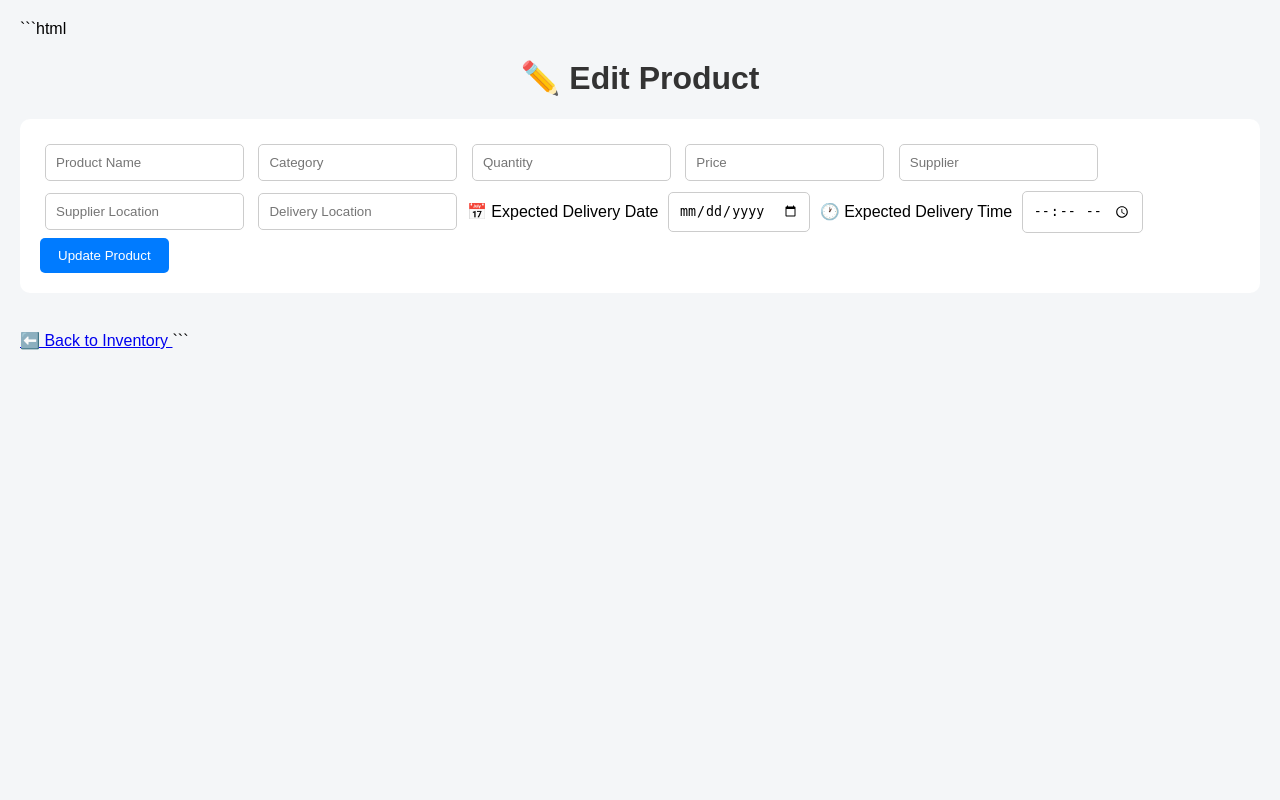
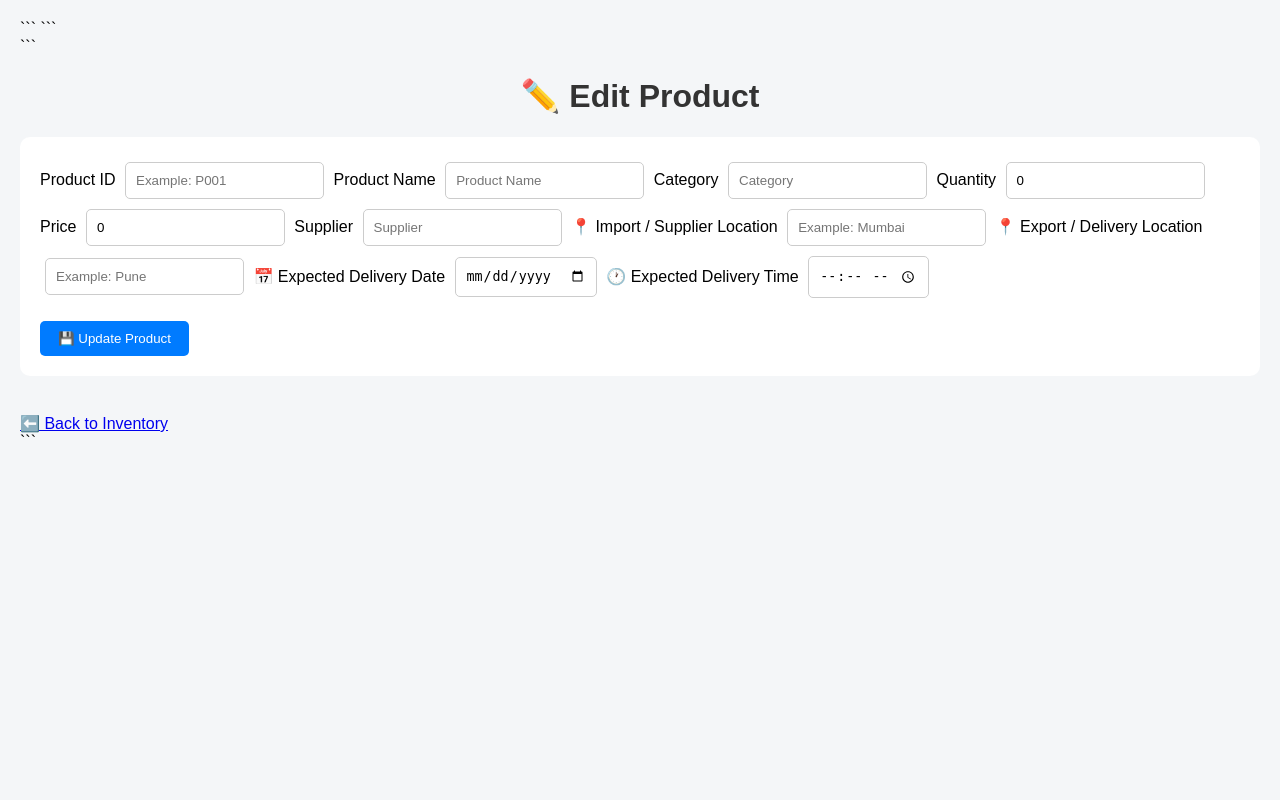
Before and after one commit to gayatri08-wq/Inventory_website, a Flask app: template templates/edit_product.html in a window 1280 px wide. Run offline with Flask 3, Linux system fonts and the light colour scheme; the template is opened without the code that fills it, so the values that code supplies are empty.

Commit message:
Update edit_product.html

````diff
--- a/templates/edit_product.html
+++ b/templates/edit_product.html
@@ -1,36 +1,59 @@
-```html
 <!DOCTYPE html>
-<html>
+
+<html lang="en">
 
 <head>
 
-    <title>Edit Product</title>
+```
+<meta charset="UTF-8">
 
-    <link rel="stylesheet"
-          href="{{ url_for('static', filename='style.css') }}">
+<meta name="viewport"
+      content="width=device-width, initial-scale=1.0">
+
+<title>Edit Product</title>
+
+<link rel="stylesheet"
+      href="{{ url_for('static', filename='style.css') }}">
+```
 
 </head>
 
+<body>
 
-<body>
+<div class="container">
+
+```
+<div class="card">
 
     <h1>✏️ Edit Product</h1>
 
+    <form action="/update/{{ product['id'] }}" method="POST">
 
-    <form action="/update" method="POST">
+        <!-- Product ID -->
+
+        <label>Product ID</label>
+
+        <input type="text"
+               name="product_id"
+               value="{{ product['product_id'] or '' }}"
+               placeholder="Example: P001"
+               required>
 
 
-        <input type="hidden"
-               name="id"
-               value="{{ product['id'] }}">
+        <!-- Product Name -->
 
+        <label>Product Name</label>
 
         <input type="text"
                name="name"
-               value="{{ product['name'] }}"
+               value="{{ product['name'] or '' }}"
                placeholder="Product Name"
                required>
 
+
+        <!-- Category -->
+
+        <label>Category</label>
 
         <input type="text"
                name="category"
@@ -38,20 +61,34 @@
                placeholder="Category">
 
 
+        <!-- Quantity -->
+
+        <label>Quantity</label>
+
         <input type="number"
                name="quantity"
-               value="{{ product['quantity'] }}"
+               value="{{ product['quantity'] or 0 }}"
+               min="0"
                placeholder="Quantity"
                required>
 
 
+        <!-- Price -->
+
+        <label>Price</label>
+
         <input type="number"
                step="0.01"
+               min="0"
                name="price"
-               value="{{ product['price'] }}"
+               value="{{ product['price'] or 0 }}"
                placeholder="Price"
                required>
 
+
+        <!-- Supplier -->
+
+        <label>Supplier</label>
 
         <input type="text"
                name="supplier"
@@ -59,16 +96,28 @@
                placeholder="Supplier">
 
 
+        <!-- Supplier Location -->
+
+        <label>
+            📍 Import / Supplier Location
+        </label>
+
         <input type="text"
                name="supplier_location"
                value="{{ product['supplier_location'] or '' }}"
-               placeholder="Supplier Location">
+               placeholder="Example: Mumbai">
 
+
+        <!-- Delivery Location -->
+
+        <label>
+            📍 Export / Delivery Location
+        </label>
 
         <input type="text"
                name="delivery_location"
                value="{{ product['delivery_location'] or '' }}"
-               placeholder="Delivery Location">
+               placeholder="Example: Pune">
 
 
         <!-- Delivery Date -->
@@ -79,8 +128,7 @@
 
         <input type="date"
                name="delivery_date"
-               value="{{ product['delivery_date'] or '' }}"
-               required>
+               value="{{ product['delivery_date'] or '' }}">
 
 
         <!-- Delivery Time -->
@@ -91,27 +139,29 @@
 
         <input type="time"
                name="delivery_time"
-               value="{{ product['delivery_time'] or '' }}"
-               required>
+               value="{{ product['delivery_time'] or '' }}">
 
 
+        <br><br>
+
         <button type="submit">
-            Update Product
+            💾 Update Product
         </button>
-
 
     </form>
 
 
     <br>
 
-
     <a href="/">
         ⬅️ Back to Inventory
     </a>
 
+</div>
+```
+
+</div>
 
 </body>
 
 </html>
-```
````
